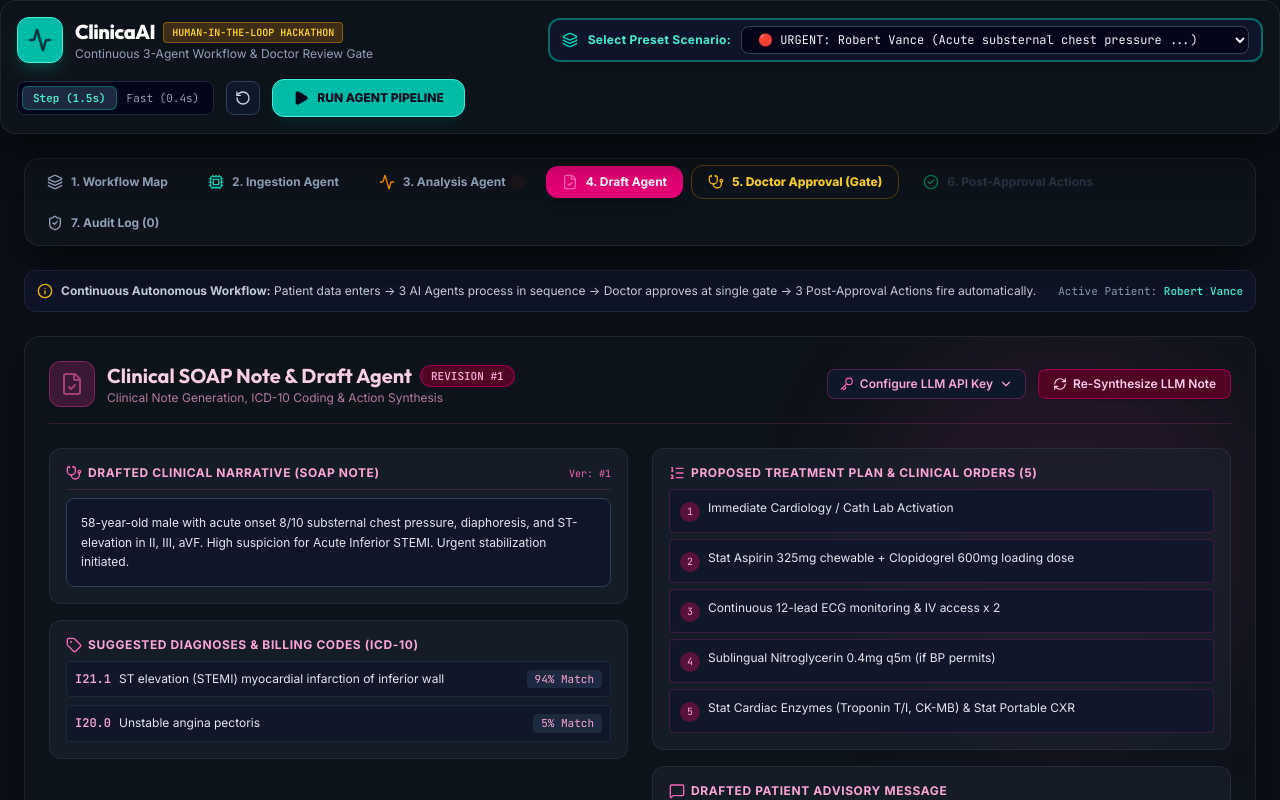
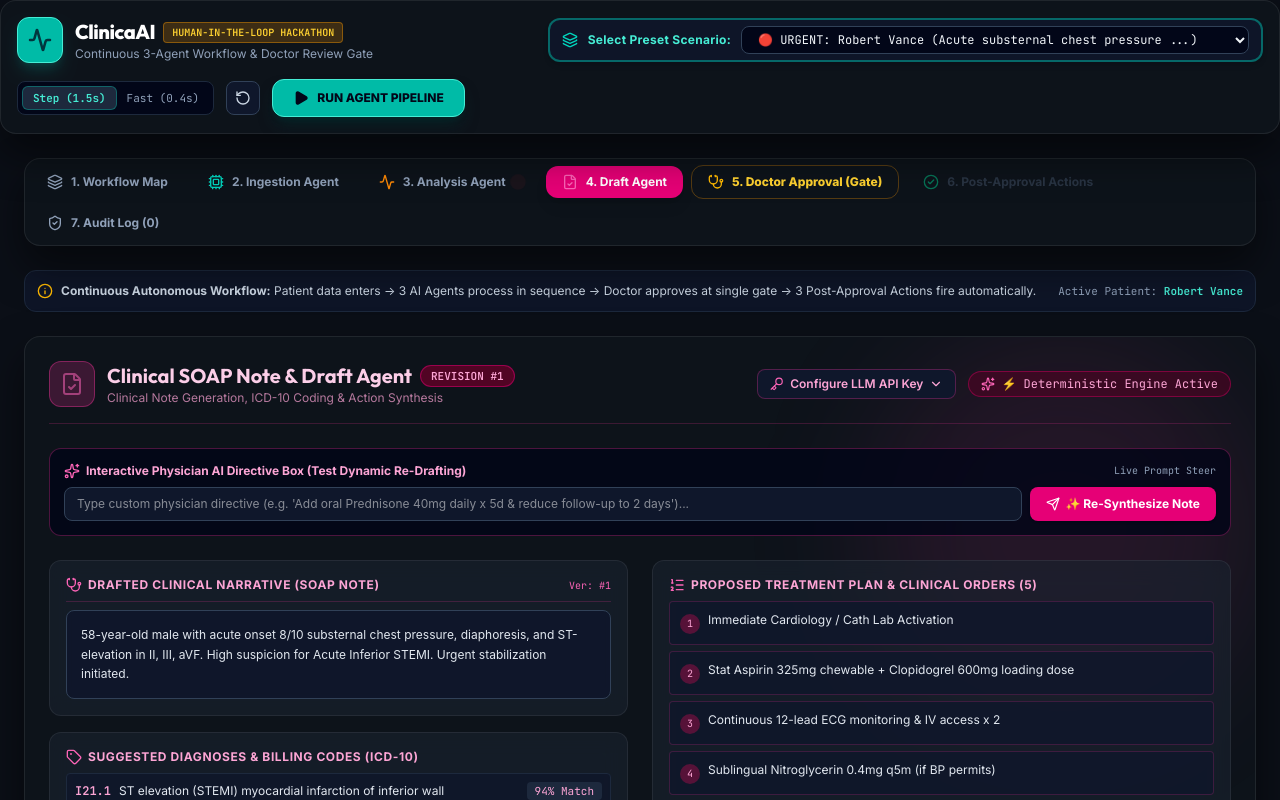
Before and after one commit to animeshbharti1/clinical-ai-agentic-pipeline, a React (Vite) app: page / in a window 1280 px wide. Both pictures are taken after a click on the button "4. Draft Agent". Shown: the top 800 px of the page. Built offline with nearby package versions, Linux system fonts and the light colour scheme.

Commit message:
Upgrade Draft Agent UI with interactive directive box and active LLM badge [skip ci]

```diff
--- a/src/App.tsx
+++ b/src/App.tsx
@@ -446,7 +446,7 @@ export function App() {
               setCurrentStage('doctor_review');
               setActiveTab('doctor');
             }}
-            onTriggerReDraft={(config) => handleDoctorReDraft(reDraftFeedback || 'Refining clinical narrative.', config)}
+            onTriggerReDraft={(config, customFeedback) => handleDoctorReDraft(customFeedback || reDraftFeedback || 'Refining clinical narrative.', config)}
           />
         )}
 
--- a/src/components/DraftPanel.tsx
+++ b/src/components/DraftPanel.tsx
@@ -14,7 +14,9 @@ import {
   Key,
   ChevronDown,
   ChevronUp,
-  Cpu
+  Cpu,
+  Sparkles,
+  Send
 } from 'lucide-react';
 
 interface DraftPanelProps {
@@ -23,7 +25,7 @@ interface DraftPanelProps {
   reDraftFeedback?: string | null;
   revisionCount?: number;
   onSendToDoctor?: () => void;
-  onTriggerReDraft?: (customConfig?: LlmConfig) => void;
+  onTriggerReDraft?: (customConfig?: LlmConfig, customFeedback?: string) => void;
 }
 
 export const DraftPanel: React.FC<DraftPanelProps> = ({
@@ -38,14 +40,18 @@ export const DraftPanel: React.FC<DraftPanelProps> = ({
   const [provider, setProvider] = useState<'gemini' | 'openai' | 'openrouter'>('gemini');
   const [apiKey, setApiKey] = useState('');
   const [modelName, setModelName] = useState('gemini-1.5-flash');
+  const [customDirective, setCustomDirective] = useState('');
 
-  const handleReDraftClick = () => {
+  const handleReDraftClick = (directiveOverride?: string) => {
     if (onTriggerReDraft) {
-      onTriggerReDraft({
-        provider,
-        apiKey: apiKey.trim(),
-        modelName: modelName.trim()
-      });
+      onTriggerReDraft(
+        {
+          provider,
+          apiKey: apiKey.trim(),
+          modelName: modelName.trim()
+        },
+        directiveOverride || customDirective.trim() || undefined
+      );
     }
   };
 
@@ -81,28 +87,29 @@ export const DraftPanel: React.FC<DraftPanelProps> = ({
             {showConfig ? <ChevronUp className="w-3.5 h-3.5" /> : <ChevronDown className="w-3.5 h-3.5" />}
           </button>
 
-          {onTriggerReDraft && (
-            <button
-              onClick={handleReDraftClick}
-              disabled={isRedrafting}
-              className="px-3.5 py-1.5 rounded-lg bg-pink-950 hover:bg-pink-900 text-pink-200 text-xs font-semibold border border-pink-600/50 flex items-center gap-1.5 transition shadow"
-            >
-              <RefreshCw className={`w-3.5 h-3.5 ${isRedrafting ? 'animate-spin' : ''}`} />
-              Re-Synthesize LLM Note
-            </button>
+          {apiKey.trim() ? (
+            <span className="px-3 py-1 rounded-full bg-emerald-950/80 text-emerald-300 border border-emerald-500/60 text-xs font-mono font-bold flex items-center gap-1.5 shadow">
+              <Cpu className="w-3.5 h-3.5 text-emerald-400" />
+              🟢 Live {provider.toUpperCase()} Model Active
+            </span>
+          ) : (
+            <span className="px-3 py-1 rounded-full bg-pink-950/60 text-pink-300 border border-pink-700/50 text-xs font-mono flex items-center gap-1.5">
+              <Sparkles className="w-3.5 h-3.5 text-pink-400" />
+              ⚡ Deterministic Engine Active
+            </span>
           )}
         </div>
       </div>
 
-      {/* Interactive LLM Hand-Entry Credentials Panel */}
+      {/* Interactive LLM Credentials Panel */}
       {showConfig && (
-        <div className="p-4 rounded-xl bg-slate-950/90 border border-pink-500/40 space-y-3 relative z-20">
+        <div className="p-4 rounded-xl bg-slate-950/90 border border-pink-500/40 space-y-3 relative z-20 shadow-2xl">
           <div className="flex items-center justify-between text-xs border-b border-slate-800 pb-2">
             <span className="font-bold text-pink-300 flex items-center gap-1.5">
               <Cpu className="w-4 h-4 text-pink-400" />
-              Live LLM Inference Configuration (Enter API Credentials by Hand)
+              Live LLM Inference Configuration (Enter Credentials By Hand)
             </span>
-            <span className="text-[10px] text-slate-400 font-mono">Client-Side Runtime Call</span>
+            <span className="text-[10px] text-slate-400 font-mono">Client-Side Runtime API Call</span>
           </div>
 
           <div className="grid grid-cols-1 md:grid-cols-3 gap-3 text-xs">
@@ -126,7 +133,7 @@ export const DraftPanel: React.FC<DraftPanelProps> = ({
             </div>
 
             <div>
-              <label className="block text-slate-400 text-[11px] mb-1 font-semibold">API Key (Enter by hand)</label>
+              <label className="block text-slate-400 text-[11px] mb-1 font-semibold">API Key (Paste here)</label>
               <input
                 type="password"
                 placeholder="Paste API Key (e.g. AIzaSy... or sk-...)"
@@ -151,13 +158,13 @@ export const DraftPanel: React.FC<DraftPanelProps> = ({
           <div className="flex items-center justify-between text-[11px] text-slate-400 pt-1">
             <span>
               {apiKey.trim() ? (
-                <strong className="text-emerald-400">✓ API Key Configured. Live LLM API calls active.</strong>
+                <strong className="text-emerald-400">✓ Key configured. Live API calls active.</strong>
               ) : (
                 <span className="text-amber-400">⚡ No API key entered — local deterministic engine fallback active.</span>
               )}
             </span>
             <button
-              onClick={handleReDraftClick}
+              onClick={() => handleReDraftClick()}
               className="px-3 py-1 rounded bg-pink-900 hover:bg-pink-800 text-pink-100 text-[11px] font-bold border border-pink-600/40"
             >
               Apply & Run Live LLM Call
@@ -165,6 +172,35 @@ export const DraftPanel: React.FC<DraftPanelProps> = ({
           </div>
         </div>
       )}
+
+      {/* Interactive Quick Re-Draft Directive Box */}
+      <div className="p-3.5 rounded-xl bg-slate-950/80 border border-pink-500/30 space-y-2 relative z-10">
+        <div className="flex items-center justify-between text-xs">
+          <span className="font-bold text-pink-300 flex items-center gap-1.5">
+            <Sparkles className="w-4 h-4 text-pink-400" />
+            Interactive Physician AI Directive Box (Test Dynamic Re-Drafting)
+          </span>
+          <span className="text-[10px] text-slate-400 font-mono">Live Prompt Steer</span>
+        </div>
+        <div className="flex gap-2">
+          <input
+            type="text"
+            placeholder="Type custom physician directive (e.g. 'Add oral Prednisone 40mg daily x 5d & reduce follow-up to 2 days')..."
+            value={customDirective}
+            onChange={(e) => setCustomDirective(e.target.value)}
+            onKeyDown={(e) => e.key === 'Enter' && handleReDraftClick()}
+            className="flex-1 px-3 py-2 rounded-lg bg-slate-900 border border-slate-700 text-xs text-white outline-none focus:ring-2 focus:ring-pink-500 font-sans"
+          />
+          <button
+            onClick={() => handleReDraftClick()}
+            disabled={isRedrafting}
+            className="px-4 py-2 rounded-lg bg-pink-600 hover:bg-pink-500 text-white font-bold text-xs shadow flex items-center gap-1.5 transition"
+          >
+            <Send className="w-3.5 h-3.5" />
+            <span>✨ Re-Synthesize Note</span>
+          </button>
+        </div>
+      </div>
 
       {/* Re-Draft Feedback Banner if Physician Feedback Exists */}
       {reDraftFeedback && (
@@ -193,7 +229,7 @@ export const DraftPanel: React.FC<DraftPanelProps> = ({
           <div className="space-y-1">
             <h4 className="text-lg font-bold text-pink-200">Re-Synthesizing Clinical Draft via LLM...</h4>
             <p className="text-xs text-slate-300">
-              Draft Agent is processing physician feedback via LLM model inference and refining diagnostic coding.
+              Draft Agent is processing physician directive via LLM model inference and refining diagnostic coding.
             </p>
           </div>
         </div>
@@ -210,7 +246,7 @@ export const DraftPanel: React.FC<DraftPanelProps> = ({
                 </span>
                 <span className="text-[10px] text-pink-400 font-mono">Ver: #{revisionCount}</span>
               </div>
-              <div className="p-3.5 rounded-lg bg-slate-900/90 border border-slate-700 text-slate-200 text-xs leading-relaxed font-sans">
+              <div className="p-3.5 rounded-lg bg-slate-900/90 border border-slate-700 text-slate-200 text-xs leading-relaxed font-sans whitespace-pre-line">
                 {draft.clinicalSummary}
               </div>
             </div>
```
Also changed, not shown: src/services/aiService.ts (+50 -12 lines).
